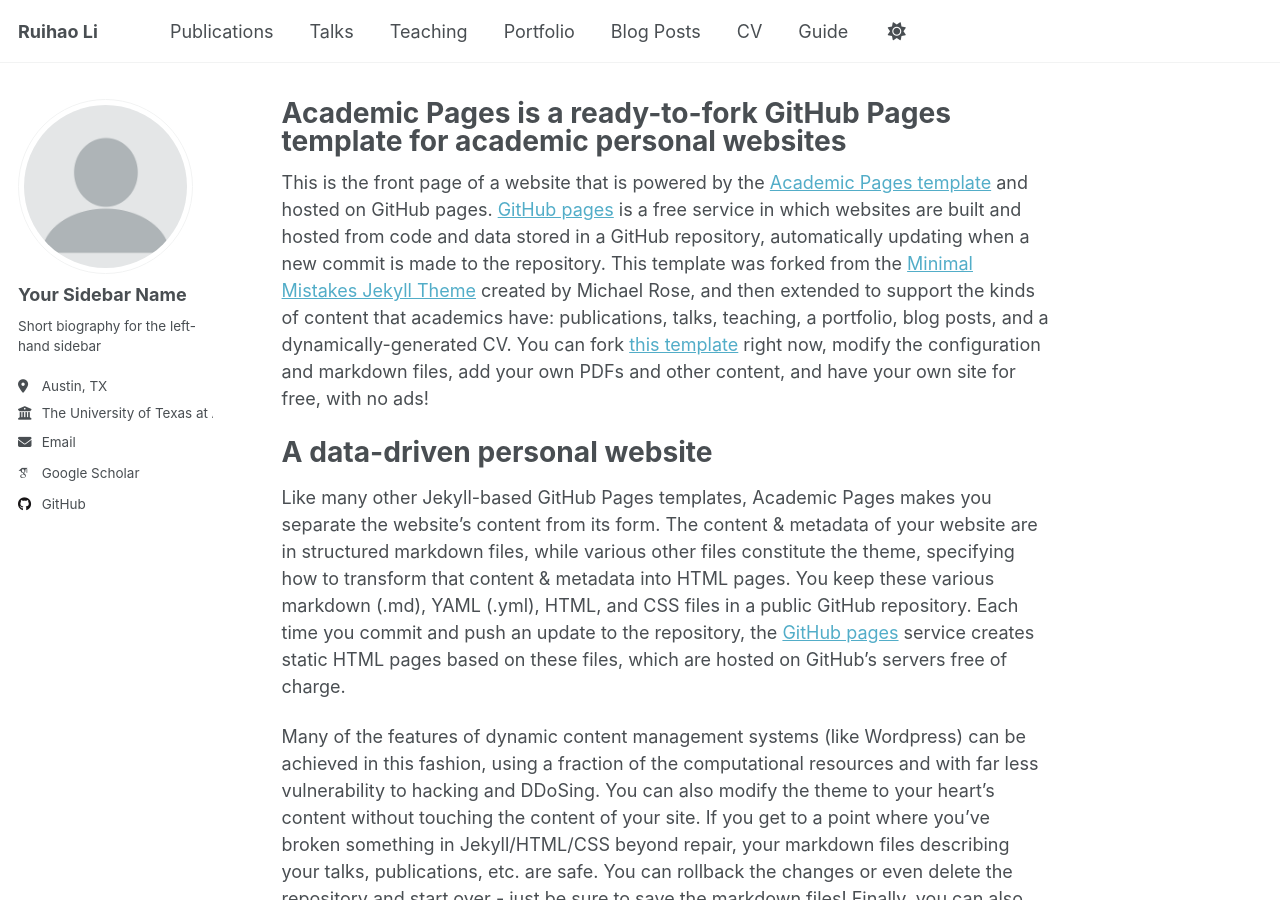
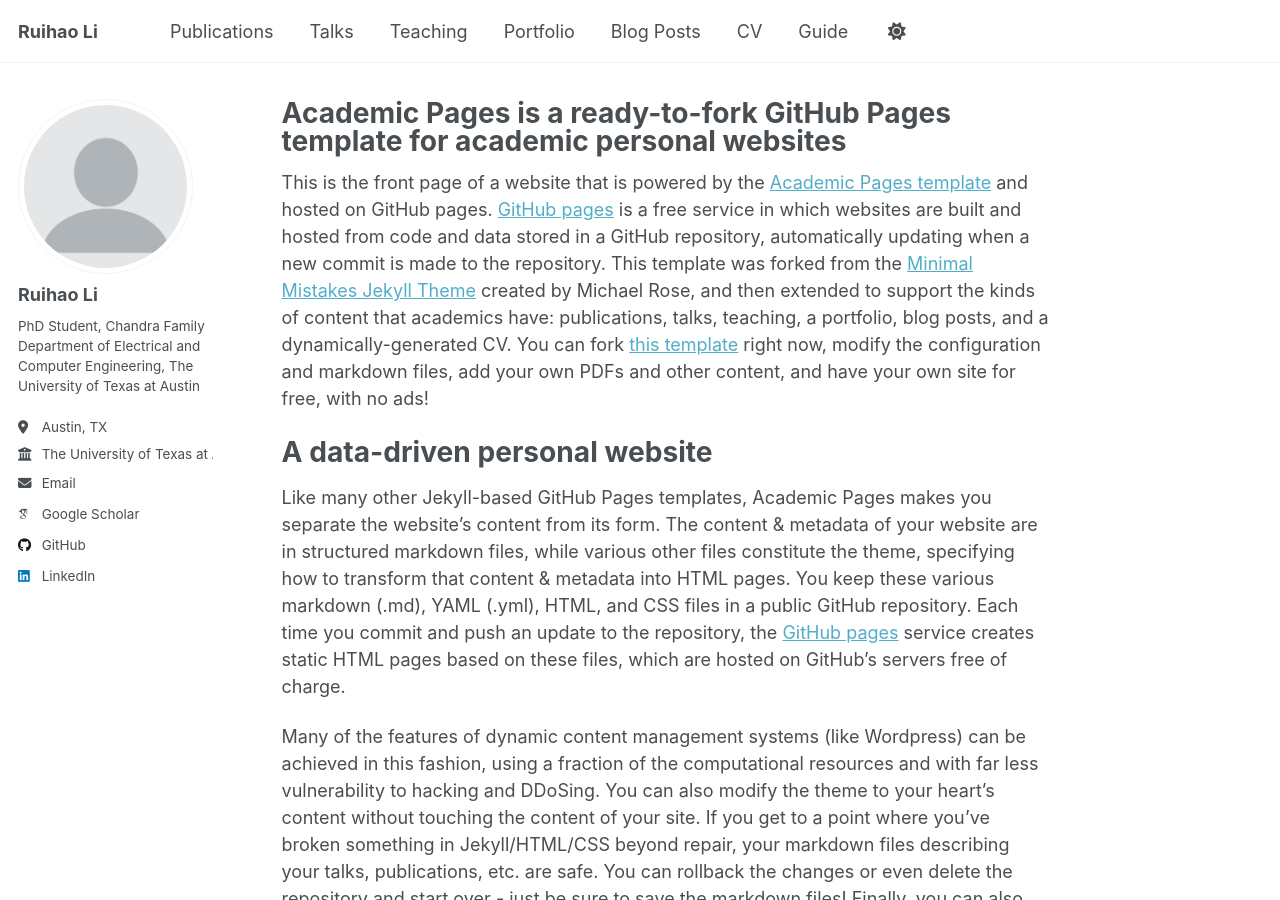
Before and after one commit to lrh12580/lrh12580.github.io, a Jekyll site: the page built from _pages/about.md, in a window 1280 px wide and 900 px high. Built offline with Jekyll 4.4.1, drawn with Linux system fonts in a browser that asks for light colours; some web fonts are replaced.

Commit message:
update name

```diff
--- a/_config.yml
+++ b/_config.yml
@@ -13,7 +13,7 @@
 title_separator          : "-"
 name                     : &name "Ruihao Li"
 description              : &description "PhD Student, Chandra Family Department of Electrical and Computer Engineering, The University of Texas at Austin"
-url                      : https://academicpages.github.io # the base hostname & protocol for your site e.g. "https://[your GitHub username].github.io" or if you already have some other page hosted on Github then use "https://[your GitHub username].github.io/[Your Repo Name]"
+url                      : https://lrh12580.github.io # the base hostname & protocol for your site e.g. "https://[your GitHub username].github.io" or if you already have some other page hosted on Github then use "https://[your GitHub username].github.io/[Your Repo Name]"
 baseurl                  : "" # the subpath of your site, e.g. "/blog"
 repository               : "academicpages/academicpages.github.io"
 
@@ -23,9 +23,9 @@
 author:
   # Biographic information
   avatar           : "profile.png"
-  name             : "Your Sidebar Name"
+  name             : "Ruihao Li"
   pronouns         : # example: "she/her"
-  bio              : "Short biography for the left-hand sidebar"
+  bio              : "PhD Student, Chandra Family Department of Electrical and Computer Engineering, The University of Texas at Austin"
   location         : "Austin, TX"
   employer         : "The University of Texas at Austin"
   uri              : # URL
@@ -60,7 +60,7 @@
   keybase          : # Username
   instagram        : # Username
   lastfm           : # Username
-  linkedin         : # URL
+  linkedin         : "ruihao-li-b7bb86186"
   mastodon         : # URL
   medium           : # URL
   pinterest        : # Username
```
